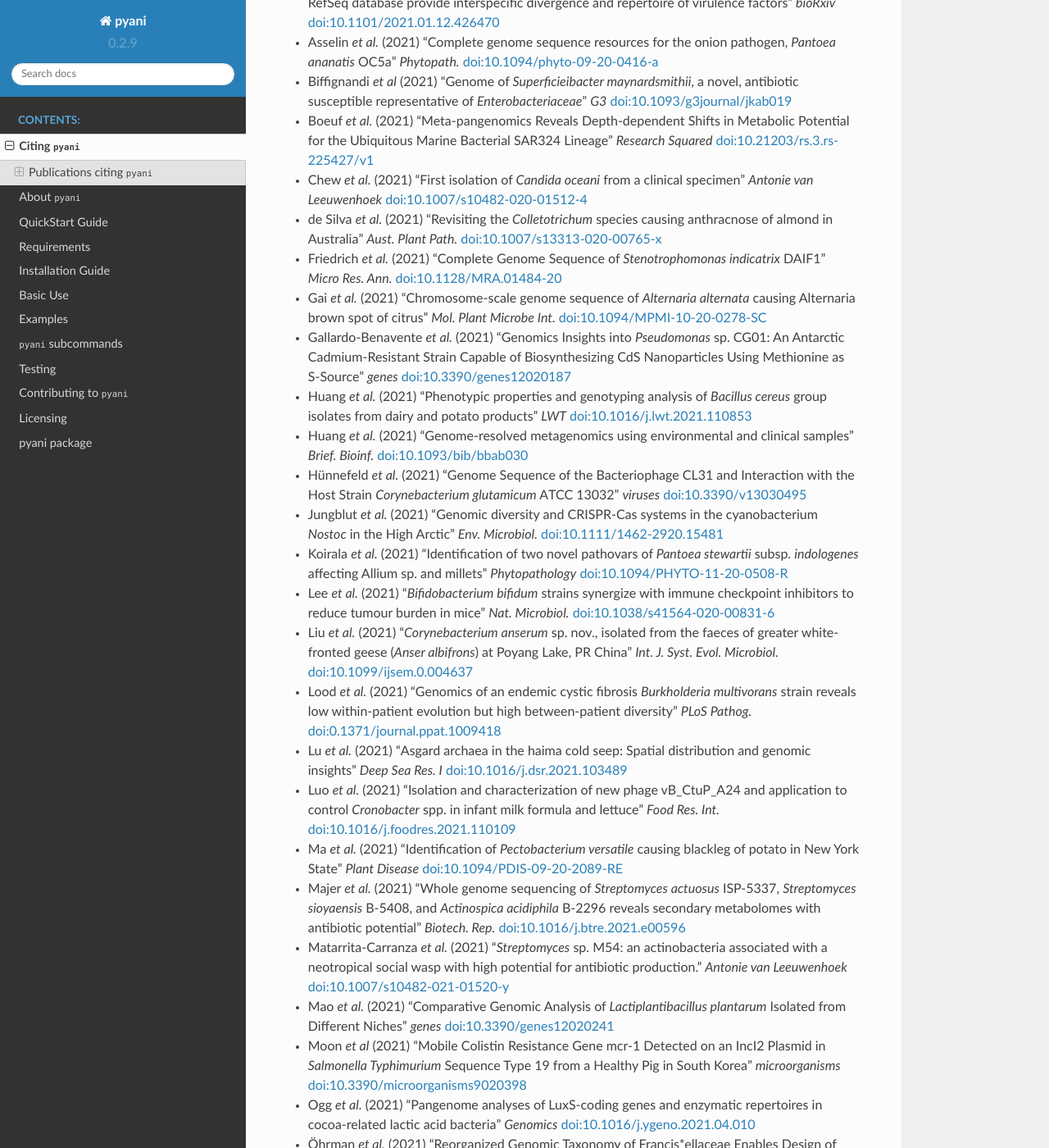
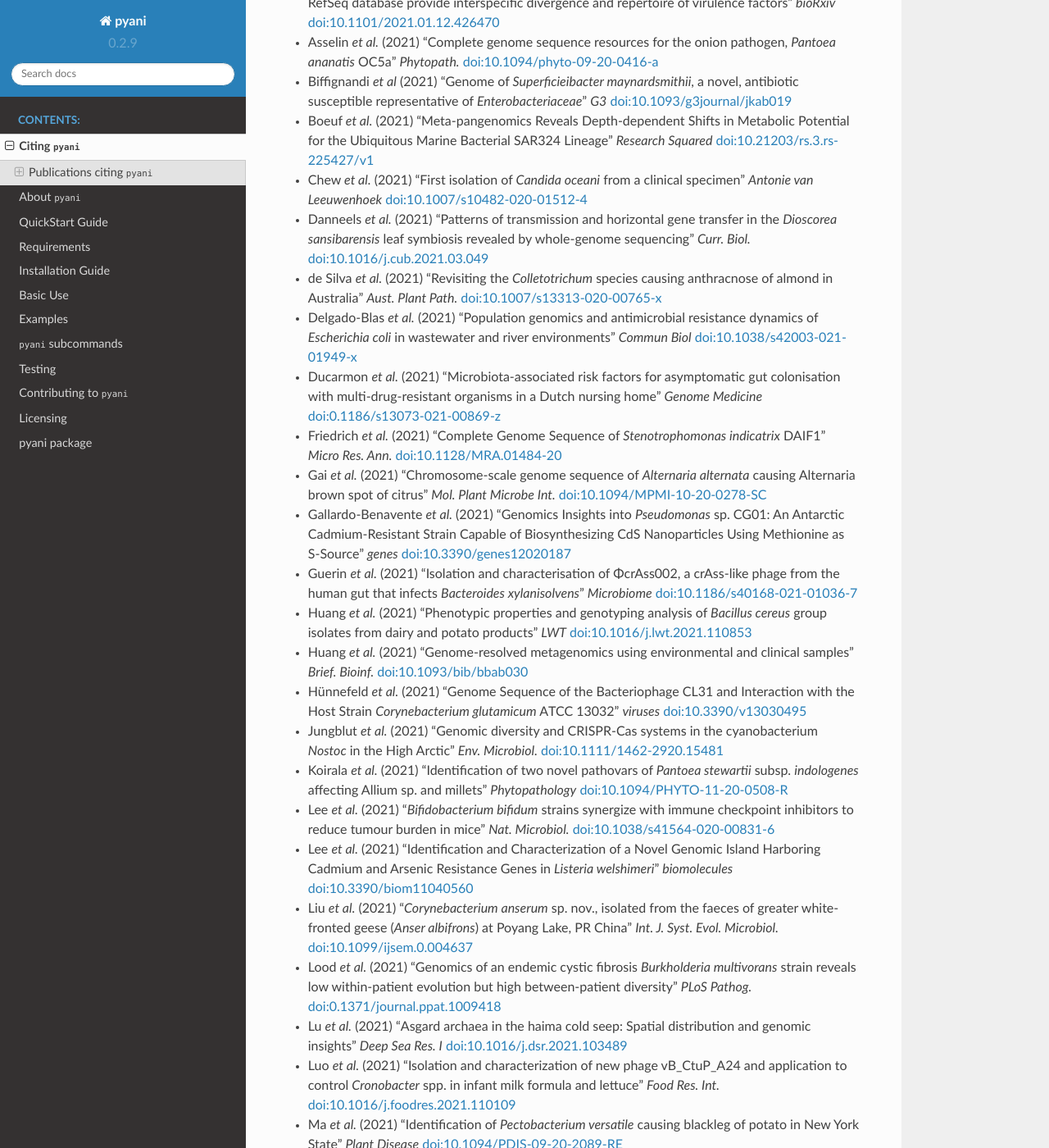
Before and after one commit to widdowquinn/pyani, a Sphinx documentation site: the page built from docs/citations.rst, in a window 1280 px wide and 1400 px high, scrolled down 1464 px. Shown: the whole window at 82% size. Built offline with Sphinx 7.4.7 and the Read the Docs theme 2.0.0, drawn with Linux system fonts in a browser that asks for light colours.

Commit message:
add five citations for April 2021

```diff
--- a/docs/citations.rst
+++ b/docs/citations.rst
@@ -65,16 +65,21 @@ If you are using ``pyani``, you are in good company. These authors and manuscrip
 * Biffignandi *et al* (2021) "Genome of *Superficieibacter maynardsmithii*, a novel, antibiotic susceptible representative of *Enterobacteriaceae*" *G3* `doi:10.1093/g3journal/jkab019 <https://doi.org/10.1093/g3journal/jkab019>`_
 * Boeuf *et al.* (2021) "Meta-pangenomics Reveals Depth-dependent Shifts in Metabolic Potential for the Ubiquitous Marine Bacterial SAR324 Lineage" *Research Squared* `doi:10.21203/rs.3.rs-225427/v1 <https://doi.org/10.21203/rs.3.rs-225427/v1>`_
 * Chew *et al.* (2021) "First isolation of *Candida oceani* from a clinical specimen" *Antonie van Leeuwenhoek* `doi:10.1007/s10482-020-01512-4 <https://doi.org/10.1007/s10482-020-01512-4>`_
+* Danneels *et al.* (2021) "Patterns of transmission and horizontal gene transfer in the *Dioscorea sansibarensis* leaf symbiosis revealed by whole-genome sequencing" *Curr. Biol.* `doi:10.1016/j.cub.2021.03.049 <https://doi.org/10.1016/j.cub.2021.03.049>`_
 * de Silva *et al.* (2021) "Revisiting the *Colletotrichum* species causing anthracnose of almond in Australia" *Aust. Plant Path.* `doi:10.1007/s13313-020-00765-x <https://doi.org/10.1007/s13313-020-00765-x>`_
+* Delgado-Blas *et al.* (2021) "Population genomics and antimicrobial resistance dynamics of *Escherichia coli* in wastewater and river environments" *Commun Biol* `doi:10.1038/s42003-021-01949-x <https://doi.org/10.1038/s42003-021-01949-x>`_
+* Ducarmon *et al.* (2021) "Microbiota-associated risk factors for asymptomatic gut colonisation with multi-drug-resistant organisms in a Dutch nursing home" *Genome Medicine* `doi:0.1186/s13073-021-00869-z <https://doi.org/0.1186/s13073-021-00869-z>`_
 * Friedrich *et al.* (2021) "Complete Genome Sequence of *Stenotrophomonas indicatrix* DAIF1" *Micro Res. Ann.* `doi:10.1128/MRA.01484-20 <https://doi.org/10.1128/MRA.01484-20>`_
 * Gai *et al.* (2021) "Chromosome-scale genome sequence of *Alternaria alternata* causing Alternaria brown spot of citrus" *Mol. Plant Microbe Int.* `doi:10.1094/MPMI-10-20-0278-SC <https://doi.org/10.1094/MPMI-10-20-0278-SC>`_
 * Gallardo-Benavente *et al.* (2021) "Genomics Insights into *Pseudomonas* sp. CG01: An Antarctic Cadmium-Resistant Strain Capable of Biosynthesizing CdS Nanoparticles Using Methionine as S-Source" *genes* `doi:10.3390/genes12020187 <https://doi.org/10.3390/genes12020187>`_
+* Guerin *et al.* (2021) "Isolation and characterisation of ΦcrAss002, a crAss-like phage from the human gut that infects *Bacteroides xylanisolvens*" *Microbiome* `doi:10.1186/s40168-021-01036-7 <https://doi.org/10.1186/s40168-021-01036-7>`_
 * Huang *et al.* (2021) "Phenotypic properties and genotyping analysis of *Bacillus cereus* group isolates from dairy and potato products" *LWT* `doi:10.1016/j.lwt.2021.110853 <https://doi.org/10.1016/j.lwt.2021.110853>`_
 * Huang *et al.* (2021) "Genome-resolved metagenomics using environmental and clinical samples" *Brief. Bioinf.* `doi:10.1093/bib/bbab030 <https://doi.org/10.1093/bib/bbab030>`_
 * Hünnefeld *et al.* (2021) "Genome Sequence of the Bacteriophage CL31 and Interaction with the Host Strain *Corynebacterium glutamicum* ATCC 13032" *viruses* `doi:10.3390/v13030495 <https://doi.org/10.3390/v13030495>`_
 * Jungblut *et al.* (2021) "Genomic diversity and CRISPR‐Cas systems in the cyanobacterium *Nostoc* in the High Arctic" *Env. Microbiol.* `doi:10.1111/1462-2920.15481 <https://doi.org/10.1111/1462-2920.15481>`_
 * Koirala *et al.* (2021) "Identification of two novel pathovars of *Pantoea stewartii* subsp. *indologenes* affecting Allium sp. and millets" *Phytopathology* `doi:10.1094/PHYTO-11-20-0508-R <https://doi.org/10.1094/PHYTO-11-20-0508-R>`_
 * Lee *et al.* (2021) "*Bifidobacterium bifidum* strains synergize with immune checkpoint inhibitors to reduce tumour burden in mice" *Nat. Microbiol.* `doi:10.1038/s41564-020-00831-6 <https://doi.org/10.1038/s41564-020-00831-6>`_
+* Lee *et al.* (2021) "Identification and Characterization of a Novel Genomic Island Harboring Cadmium and Arsenic Resistance Genes in *Listeria welshimeri*" *biomolecules* `doi:10.3390/biom11040560 <https://doi.org/10.3390/biom11040560>`_
 * Liu *et al.* (2021) "*Corynebacterium anserum* sp. nov., isolated from the faeces of greater white-fronted geese (*Anser albifrons*) at Poyang Lake, PR China" *Int. J. Syst. Evol. Microbiol.* `doi:10.1099/ijsem.0.004637 <https://doi.org/10.1099/ijsem.0.004637>`_
 * Lood *et al.* (2021) "Genomics of an endemic cystic fibrosis *Burkholderia multivorans* strain reveals low within-patient evolution but high between-patient diversity" *PLoS Pathog.* `doi:0.1371/journal.ppat.1009418 <https://doi.org/0.1371/journal.ppat.1009418>`_
 * Lu *et al.* (2021) "Asgard archaea in the haima cold seep: Spatial distribution and genomic insights" *Deep Sea Res. I* `doi:10.1016/j.dsr.2021.103489 <https://doi.org/10.1016/j.dsr.2021.103489>`_
```
